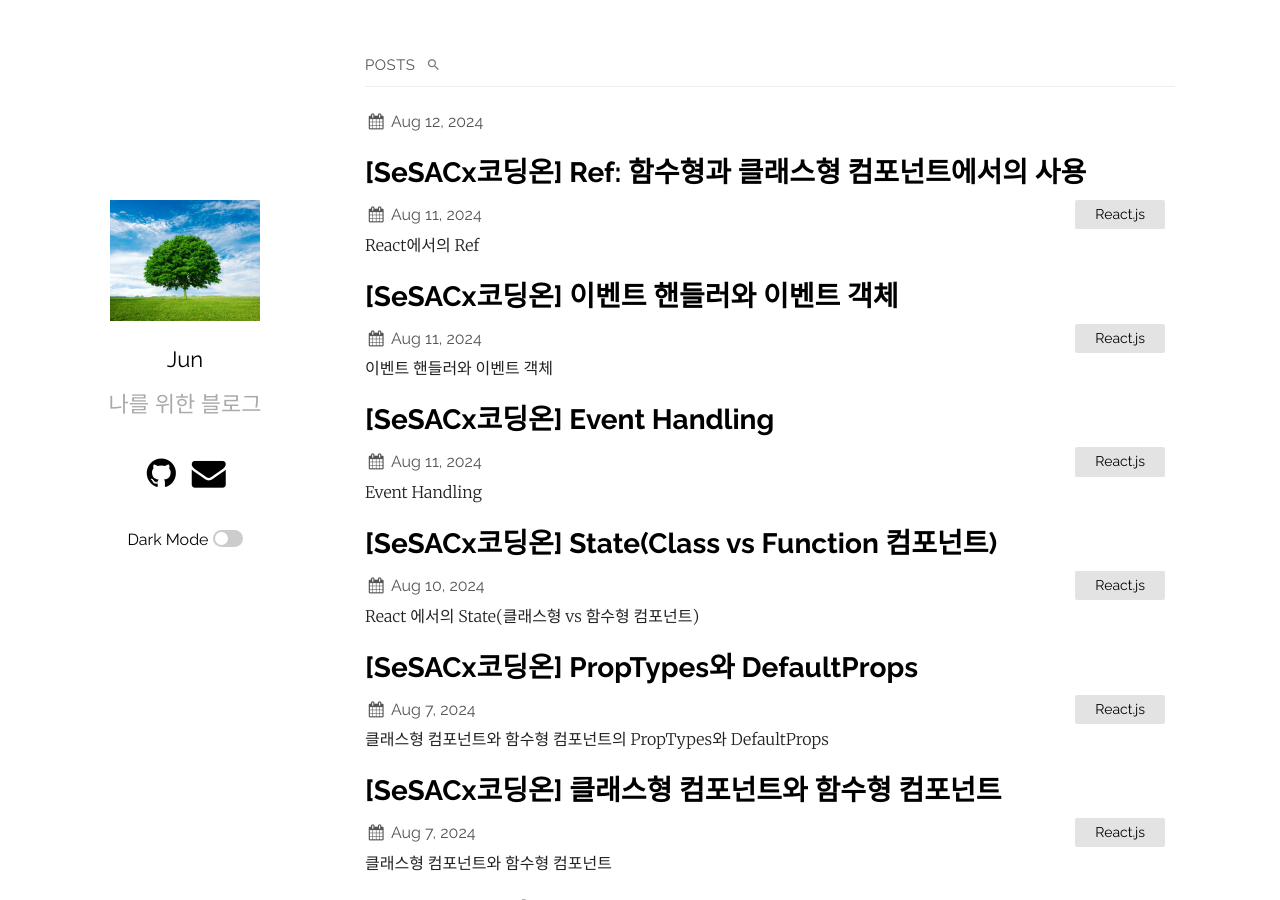
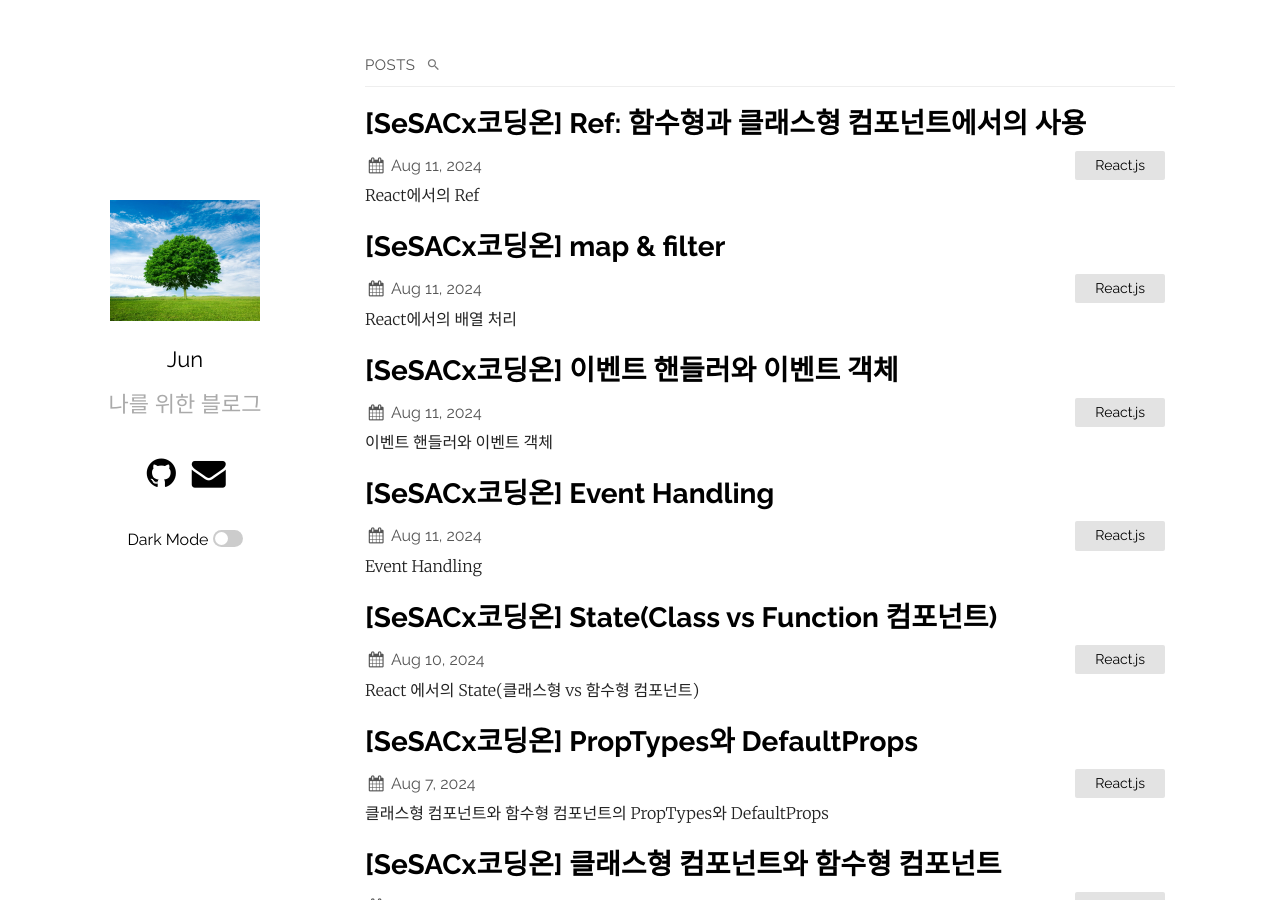
Before and after one commit to ymind14563/ymind14563.github.io, a Jekyll site: the page built from index.markdown, in a window 1280 px wide and 900 px high. Built offline with Jekyll 4.4.1, drawn with Linux system fonts in a browser that asks for light colours.

Commit message:
edit blog

```diff
--- a/_posts/2024-08-11-blog(3).markdown
+++ b/_posts/2024-08-11-blog(3).markdown
@@ -1,6 +1,6 @@
 ---
 layout: post
-title: "[SeSACx코딩온] map & filter
+title: "[SeSACx코딩온] map & filter"
 date: 2024-08-11
 categories: React.js
 ---
```
